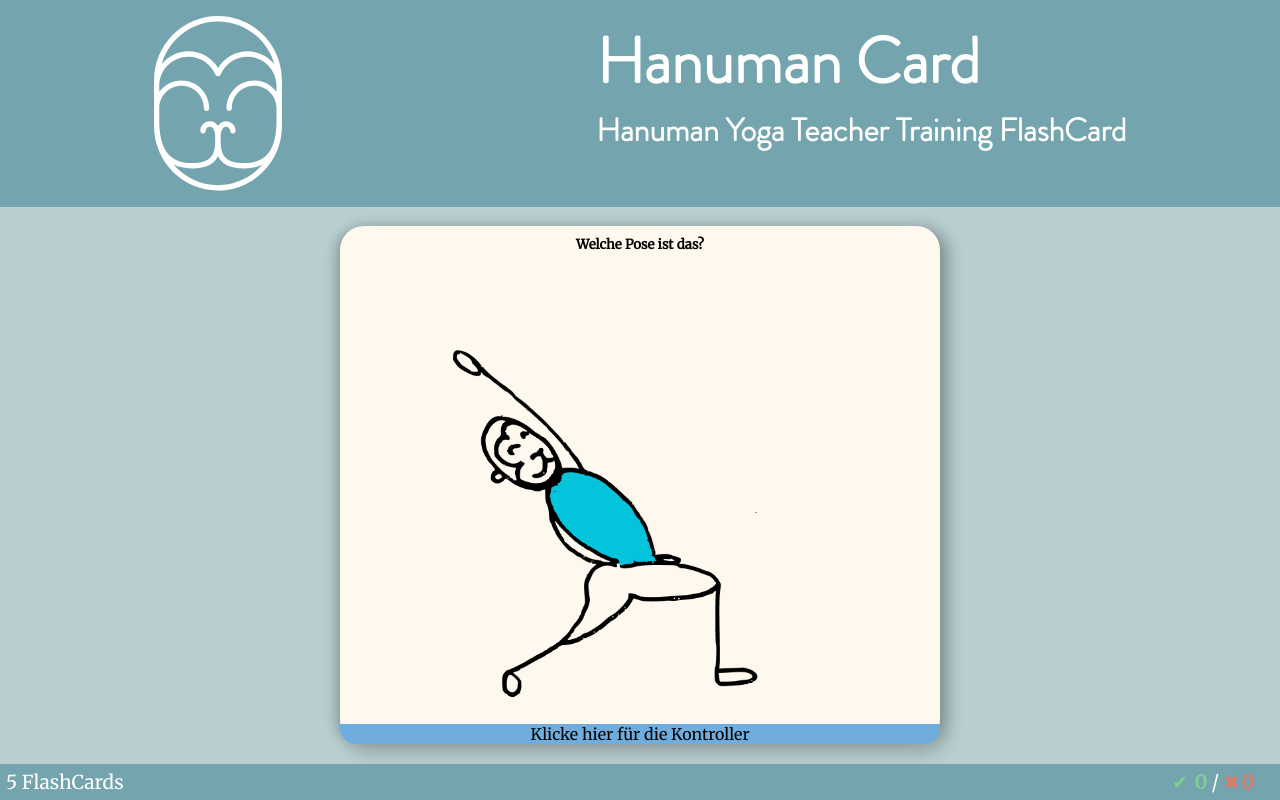
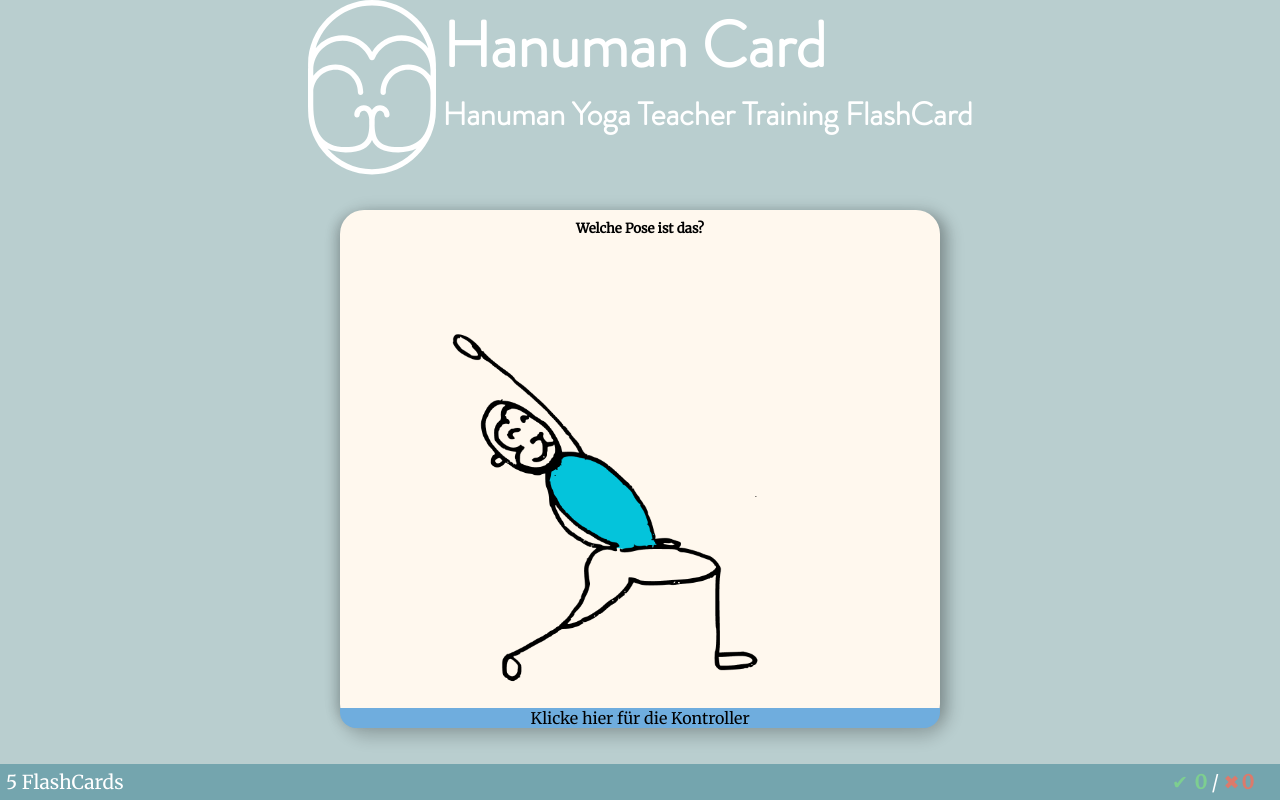
Before and after one commit to BenjaminBrodwolf/PWA-HanumanCard, a plain HTML site: page index.html in a window 1280 px wide. Drawn offline with Linux system fonts and the light colour scheme.

Commit message:
css Flex

```diff
--- a/css/style.css
+++ b/css/style.css
@@ -35,17 +35,19 @@ header {
     color: #ffffff;
     font-size: 4vmin;
 
-    text-align: left;
-    padding: 1rem;
-    background: #74A5AE;
-    width: 100%;
+    /*text-align: left;*/
+    /*padding: 1rem;*/
+    /*background: #74A5AE;*/
+    /*width: 100%;*/
 }
 
 header img {
+    margin: 0px;
+    padding: 0px;
     width: 10vw;
-    height: auto;
+    /*height: auto;*/
 
-    max-width: 150px;
+    /*max-width: 150px;*/
 }
 
 .headerText {
```
